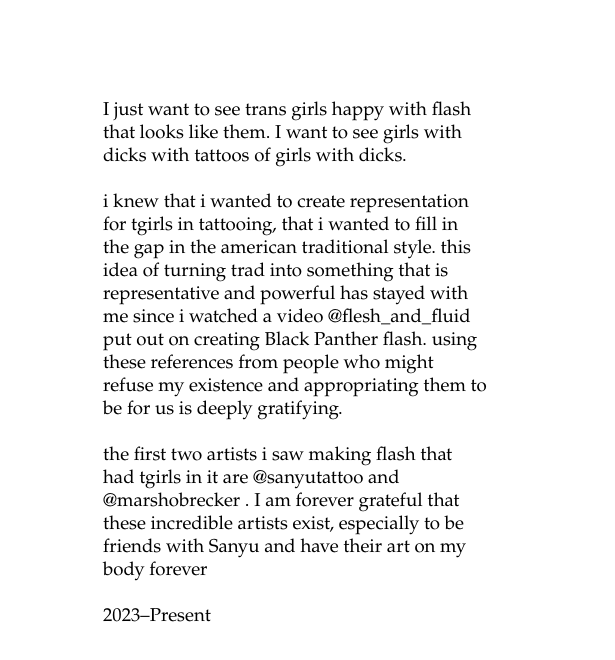
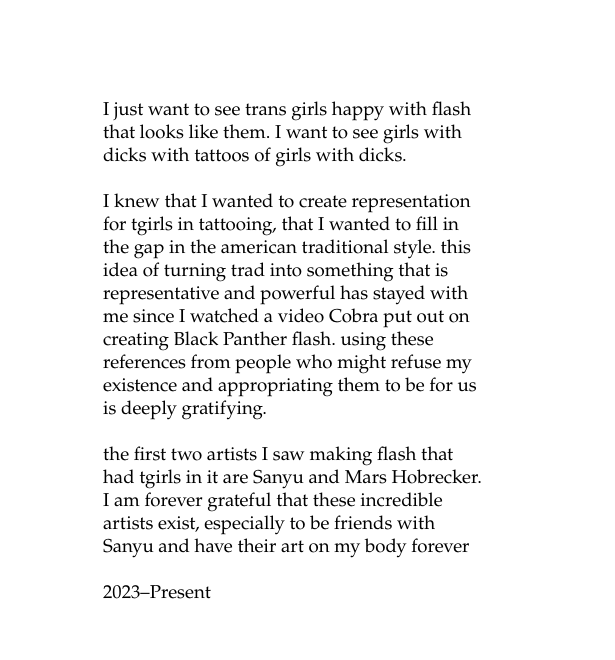
Before and after one commit to riverjoon/rivermarashiandrew, a plain HTML site: page tattooflash.html in a window 1280 px wide. Shown: the top 660 px of the page, 665-1280 px from the left. Drawn offline with Linux system fonts and the light colour scheme.

Commit message:
Update tattooflash.html

```diff
--- a/tattooflash.html
+++ b/tattooflash.html
@@ -285,12 +285,12 @@ FOR MOBILE
 I just want to see trans girls happy with flash that looks like them. I want to see girls with dicks with
 tattoos of girls with dicks.
 <br><br>
-i knew that i wanted to create representation for tgirls in tattooing, that i wanted to fill in the gap in the
+I knew that I wanted to create representation for tgirls in tattooing, that I wanted to fill in the gap in the
 american traditional style. this idea of turning trad into something that is representative and powerful has
-stayed with me since i watched a video @flesh_and_fluid put out on creating Black Panther flash. using these
+stayed with me since I watched a video Cobra put out on creating Black Panther flash. using these
 references from people who might refuse my existence and appropriating them to be for us is deeply gratifying. <br><br>
 
-the first two artists i saw making flash that had tgirls in it are @sanyutattoo and @marshobrecker . I am forever
+the first two artists I saw making flash that had tgirls in it are Sanyu and Mars Hobrecker. I am forever
 grateful that these incredible artists exist, especially to be friends with Sanyu and have their art on my body
 forever
 
```
